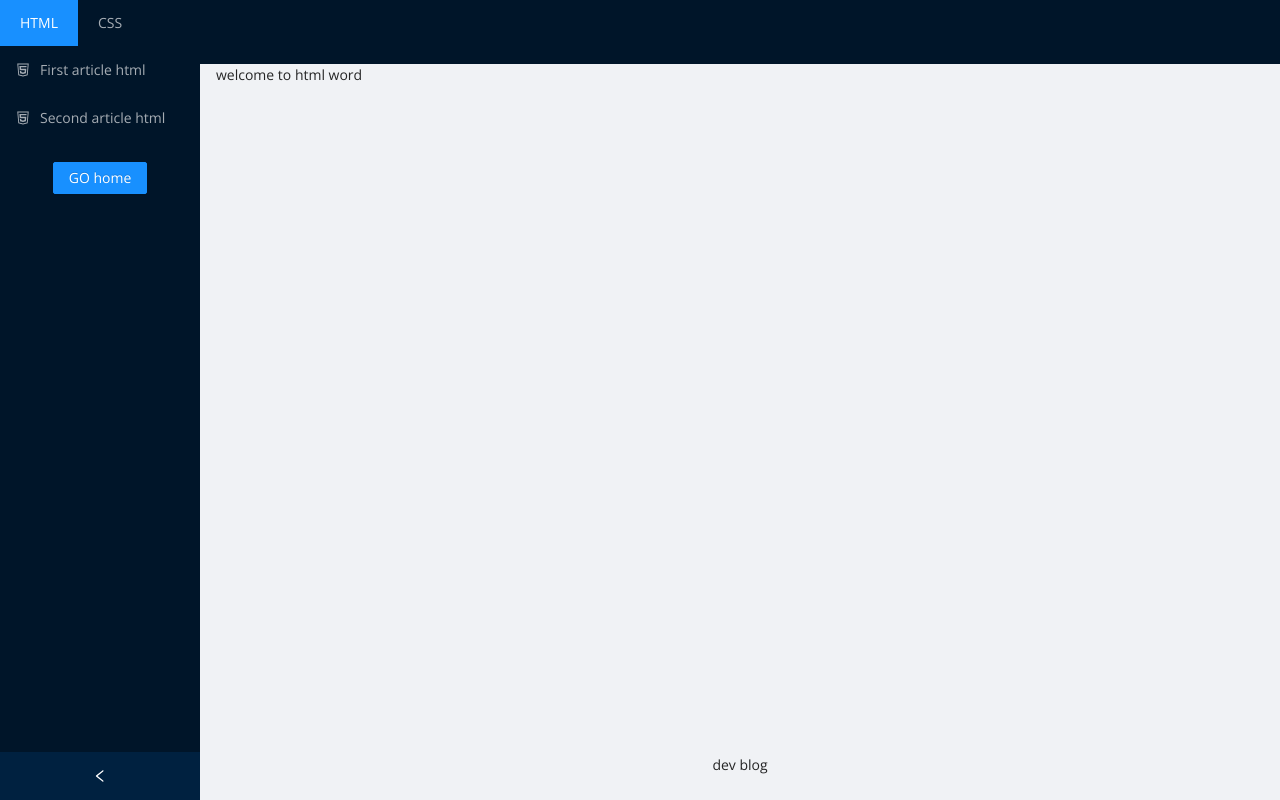
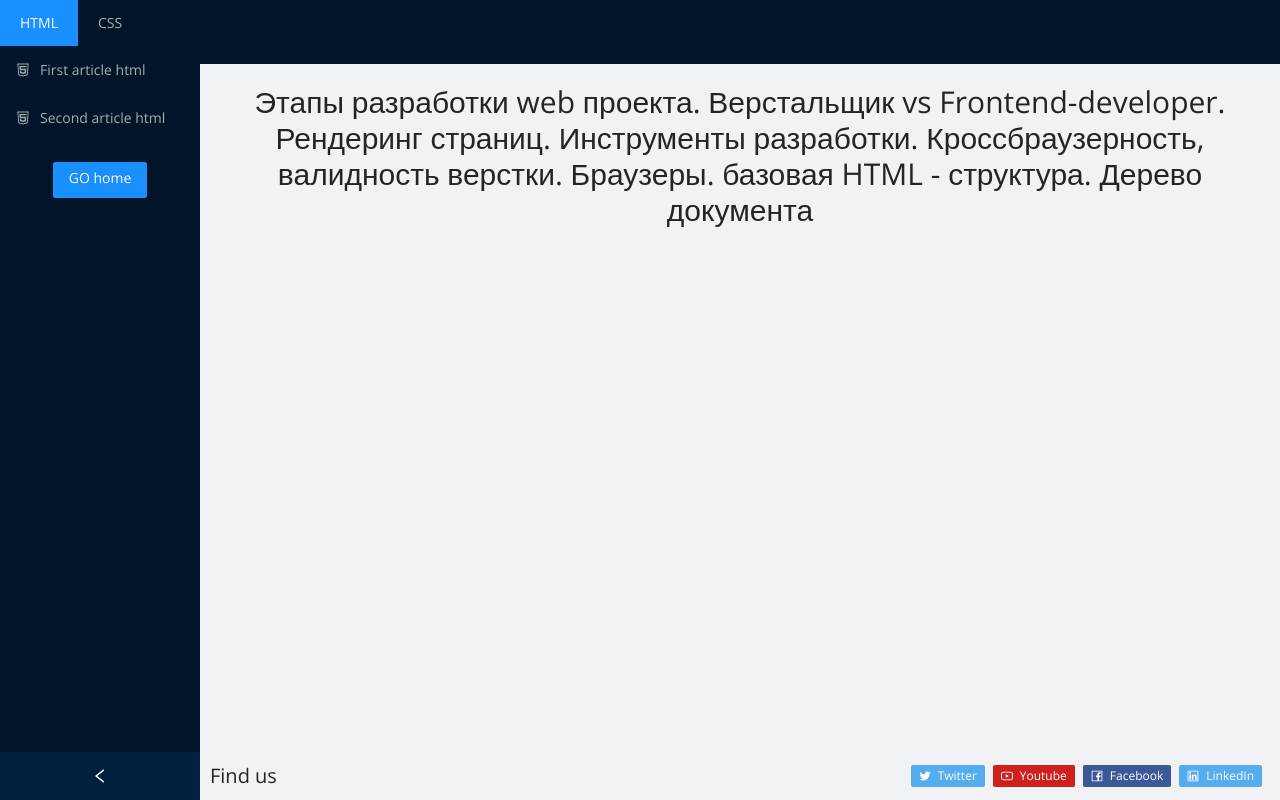
Before and after one commit to NikolayCherevan/react-markup-blog, a React app: page /#/htmlMain in a window 1280 px wide. Built offline with nearby package versions, Linux system fonts and the light colour scheme.

Commit message:
Adding some styles

```diff
--- a/package.json
+++ b/package.json
@@ -19,6 +19,7 @@
     "babel-plugin-named-asset-import": "^0.3.7",
     "babel-preset-react-app": "^10.0.0",
     "bfj": "^7.0.2",
+    "bootstrap": "^5.1.0",
     "camelcase": "^6.1.0",
     "case-sensitive-paths-webpack-plugin": "2.3.0",
     "css-loader": "4.3.0",
@@ -31,7 +32,6 @@
     "eslint-plugin-jest": "^24.1.0",
     "eslint-plugin-jsx-a11y": "^6.3.1",
     "eslint-plugin-react": "^7.21.5",
-    "eslint-plugin-react-hooks": "^4.2.0",
     "eslint-plugin-testing-library": "^3.9.2",
     "eslint-webpack-plugin": "^2.5.2",
     "file-loader": "6.1.1",
@@ -98,6 +98,7 @@
     ]
   },
   "devDependencies": {
+    "eslint-plugin-react-hooks": "^4.2.0",
     "gh-pages": "^3.2.3"
   },
   "jest": {
--- a/src/App.js
+++ b/src/App.js
@@ -1,6 +1,7 @@
 import React, {useEffect} from 'react';
 import ReactDOM from 'react-dom';
 import Home from './pages/Home.jsx'
+
 import {
     BrowserRouter as Router,
     Switch,
--- a/src/App.scss
+++ b/src/App.scss
@@ -1 +1,3 @@
+@import '../node_modules/bootstrap/scss/bootstrap.scss';
+@import './styles/breakpoints';
 @import './styles/main';
--- a/src/pages/Home.jsx
+++ b/src/pages/Home.jsx
@@ -1,7 +1,7 @@
-import React, {useEffect} from 'react';
+import React, { useEffect } from 'react';
 import ReactDOM from 'react-dom';
 import 'antd/dist/antd.css';
-import {Layout, Menu, Button, Alert, Tag} from 'antd';
+import { Layout, Menu, Button, Alert, Tag } from 'antd';
 import {
     Html5Outlined,
     WarningOutlined,
@@ -25,7 +25,7 @@ import CSS1 from './cssArticles/subcategoriesCSS/CSS1'
 import HTML1 from './htmlArticles/subcategoriesHTML/HTML1'
 import CSS2 from './cssArticles/subcategoriesCSS/CSS2'
 import HTML2 from './htmlArticles/subcategoriesHTML/HTML2'
-const {Header, Content, Footer, Sider} = Layout;
+const { Header, Content, Footer, Sider } = Layout;
 
 function Social() {
     return (
@@ -33,16 +33,16 @@ function Social() {
             display: 'flex',
             flexDirection: 'column',
             gap: '4px',
-            maxWidth: '100px',
-            alignItems: 'center',margin: '0 auto'
+            maxWidth: 'max-content',
+            alignItems: 'center', margin: '0 auto'
         }}>
-            <h1
+            <h5
                 style={{
                     color: 'white',
                     padding: '20px'
                 }}>
                 Find us
-            </h1>
+            </h5>
             <Tag icon={< TwitterOutlined />} color="#55acee">
                 Twitter
             </Tag>
@@ -75,7 +75,7 @@ function NotFoundPage() {
                 message="Error"
                 description="  oh.. that page not found sorry"
                 type="error"
-                showIcon/>
+                showIcon />
         </div>
     );
 }
@@ -151,7 +151,7 @@ function SiderDemo() {
             <Sider style={{
                 textAlign: 'center'
             }} collapsible>
-                <div className="logo"/>
+                <div className="logo" />
                 <Menu theme="dark" mode="horizontal">
                     <Menu.Item
                         className={`${HeaderView() === '/htmlMain' || HeaderView().includes('/htmlMain')
@@ -170,9 +170,9 @@ function SiderDemo() {
 
                 </Menu>
                 <Switch>
-                    <Route exact path='/' render={props => <Social/>}/>
-                    <Route path='/htmlMain' render={props => <SidebarMenu category='html'/>}/>
-                    <Route path='/cssMain' render={props => <SidebarMenu category='css'/>}/></Switch>
+                    <Route exact path='/' render={props => <Social />} />
+                    <Route path='/htmlMain' render={props => <SidebarMenu category='html' />} />
+                    <Route path='/cssMain' render={props => <SidebarMenu category='css' />} /></Switch>
                 {HeaderView() === '/'
                     ? ''
                     : <Link
@@ -189,37 +189,58 @@ function SiderDemo() {
                     className="site-layout-background"
                     style={{
                         padding: 0
-                }}/>
+                    }} />
 
                 <Content style={{
                     margin: '0 16px'
                 }}>
                     <Switch>
-                        <Route exact path='/' component={() =>< HomePage />}/>
+                        <Route exact path='/' component={() => < HomePage />} />
 
                         <Route
                             path='/cssMain'
                             component={() => HeaderView() === '/cssMain'
-                            ? < IntroductionCSS />: ''}/>
+                                ? < IntroductionCSS /> : ''} />
                         <Route
                             path='/htmlMain'
                             component={() => HeaderView() === '/htmlMain'
-                            ? < IntroductionHTML />: ''}/>
+                                ? < IntroductionHTML /> : ''} />
 
-                        <Route component={() =>< NotFoundPage />}/>
+                        <Route component={() => < NotFoundPage />} />
                     </Switch>
                     <Switch>
 
-                        <Route path='/htmlMain/HTML1' component={() =>< HTML1 />}/>
-                        <Route path='/htmlMain/HTML2' component={() =>< HTML2 />}/>
-                        <Route path='/cssMain/CSS1' component={() =>< CSS1 />}/>
-                        <Route path='/cssMain/CSS2' component={() =>< CSS2 />}/>
+                        <Route path='/htmlMain/HTML1' component={() => < HTML1 />} />
+                        <Route path='/htmlMain/HTML2' component={() => < HTML2 />} />
+                        <Route path='/cssMain/CSS1' component={() => < CSS1 />} />
+                        <Route path='/cssMain/CSS2' component={() => < CSS2 />} />
                     </Switch>
                 </Content>
+
                 <Footer style={{
                     textAlign: 'center'
                 }}>
-                    dev blog</Footer>
+
+                    <div className="footer-container">
+                        <h5>
+                            Find us
+                        </h5>
+                        <div>
+                            <Tag icon={< TwitterOutlined />} color="#55acee">
+                                Twitter
+                            </Tag>
+                            <Tag icon={< YoutubeOutlined />} color="#cd201f">
+                                Youtube
+                            </Tag>
+                            <Tag icon={< FacebookOutlined />} color="#3b5999">
+                                Facebook
+                            </Tag>
+                            <Tag icon={< LinkedinOutlined />} color="#55acee">
+                                LinkedIn
+                            </Tag>
+                        </div>
+                    </div>
+                </Footer>
             </Layout>
         </Layout>
     );
--- a/src/pages/htmlArticles/IntroductionHTML.jsx
+++ b/src/pages/htmlArticles/IntroductionHTML.jsx
@@ -4,7 +4,9 @@ class IntroductionHTML extends Component {
     render() {
         return (
             <div>
-                welcome to html word
+                <h1>Этапы разработки web проекта. Верстальщик vs Frontend-developer. Рендеринг страниц. Инструменты разработки. Кроссбраузерность, валидность верстки. Браузеры.
+базовая HTML - структура. Дерево документа
+</h1>
             </div>
         );
     }
--- /dev/null
+++ b/src/styles/_breakpoints.scss
@@ -0,0 +1,10 @@
+$sizes: ("xs":320px, "sm":576px, "md":768px, "lg":992px, "xl":1200px);
+@mixin media($minmax, $media) {
+    @each $size, $resolution in $sizes {
+      @if $media == $size {
+        @media only screen and (#{$minmax}-width: $resolution) {
+          @content;
+        }
+      }
+    }
+  }
--- a/src/styles/_main.scss
+++ b/src/styles/_main.scss
@@ -1,4 +1,45 @@
 @import url('https://fonts.googleapis.com/css2?family=Open+Sans:ital,wght@0,300;0,400;0,600;0,700;0,800;1,300;1,400;1,600;1,700;1,800&display=swap');
 body {
     font-family: 'Open Sans', sans-serif;
+    line-height: 20px;
+    word-break: break-word;
 }
+.ant-btn-primary {
+    white-space: normal;
+    height: auto;
+}
+a {
+    text-decoration: none;
+}
+h1 {
+    font-size: 14px;
+    text-align: center;
+    @include media("min", "sm") {
+        font-size: 20px;
+      }
+      @include media("min", "md") {
+        font-size: 30px;
+      }
+}
+.ant-layout-content {
+    padding-top: 20px;
+}
+h1, .h1, h2, .h2, h3, .h3, h4, .h4, h5, .h5, h6, .h6 {
+    margin-bottom: 0;
+}
+.ant-layout-footer {
+    padding: 12px 10px;
+    .footer-container {
+        display: flex;
+        flex-flow: row wrap;
+        gap: 4px;
+        align-items: center;
+        justify-content: space-between;
+        span {
+            margin-bottom: 10px;
+            @include media("min", "sm") {
+                margin-bottom: 0;
+              }
+        }
+    }
+}
```
Also changed, not shown: 1 other file (tests, documents, lock files or other folders). Lines whose indentation alone changed are shown as unchanged.
